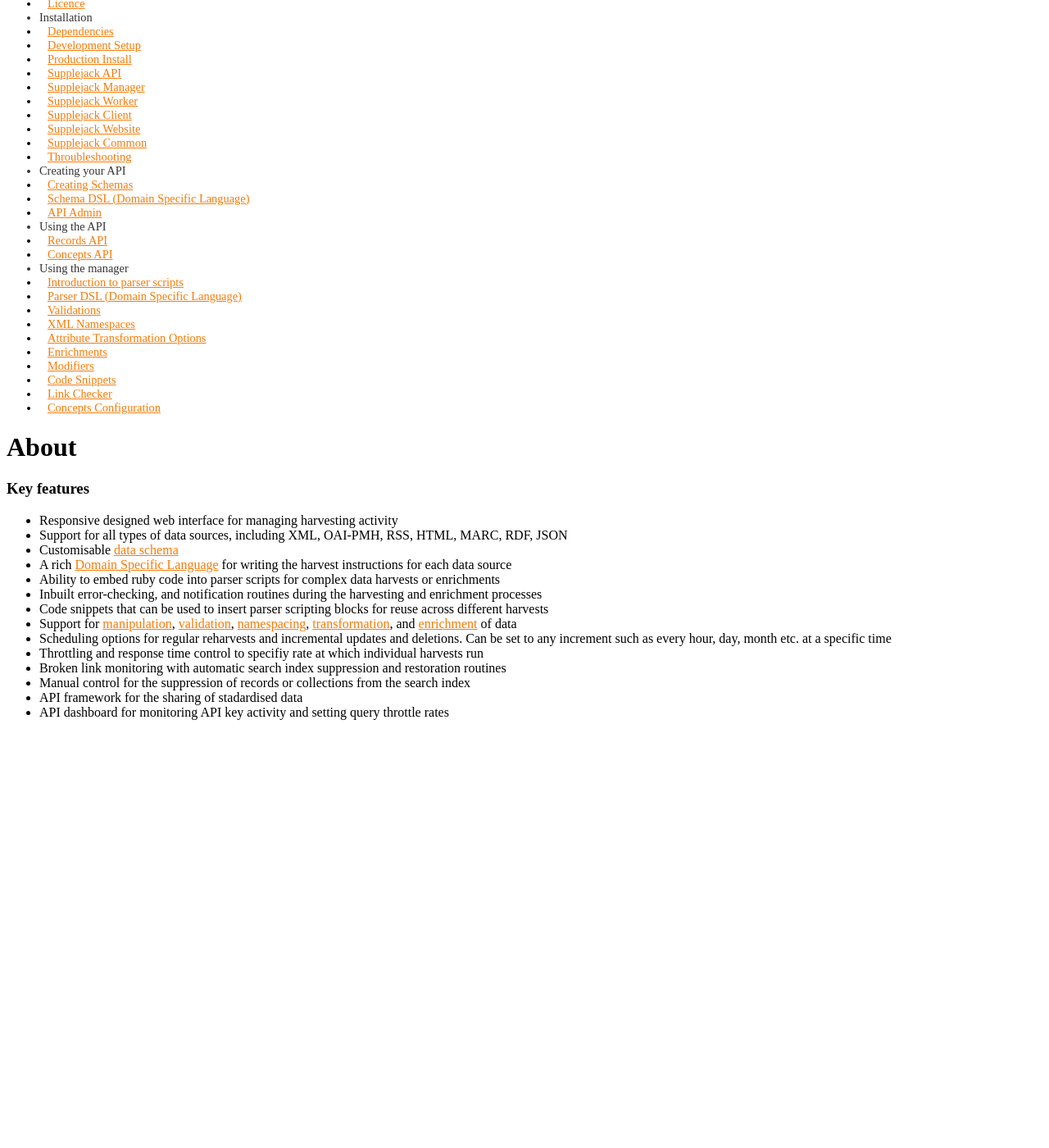
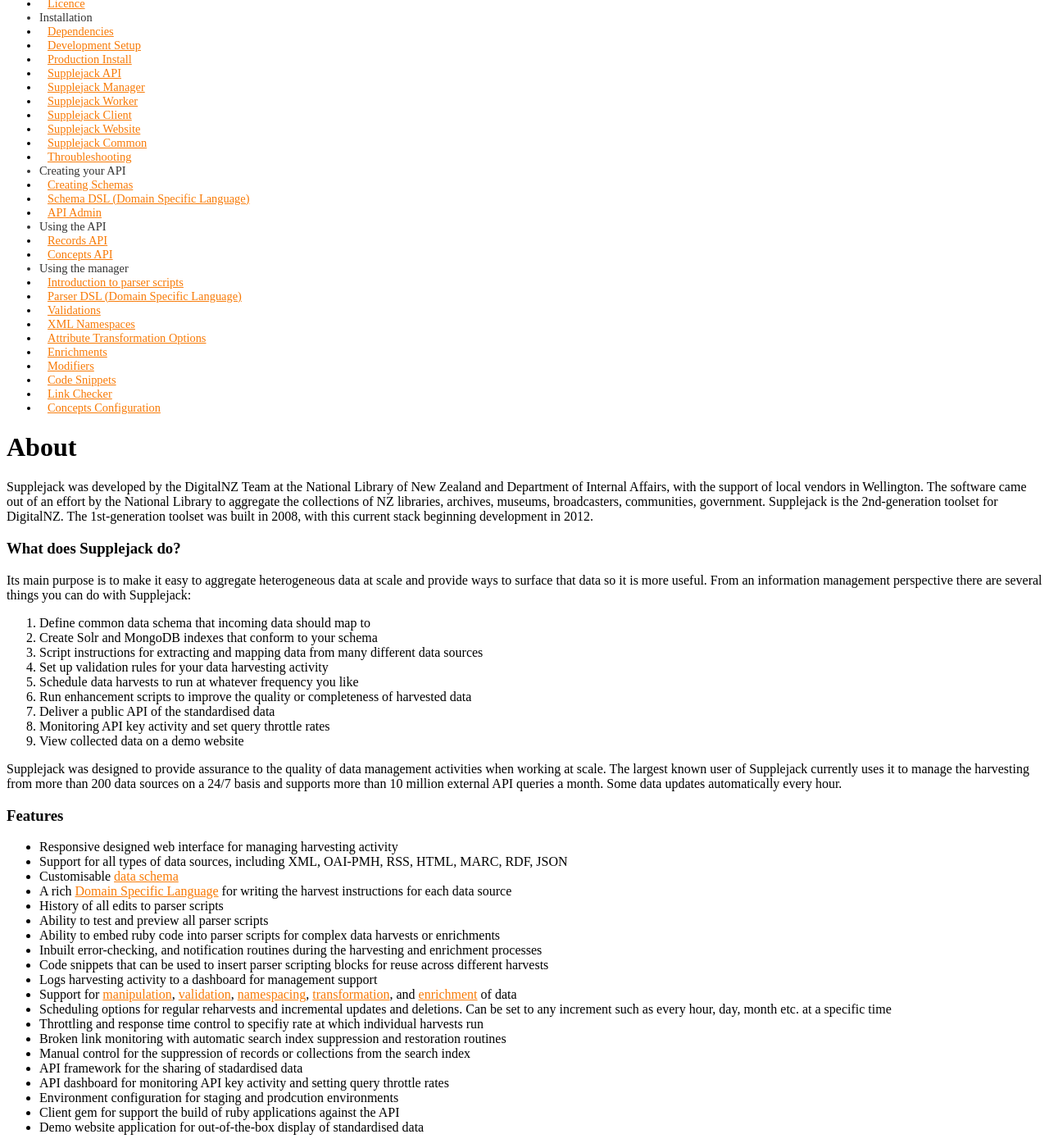
Before and after one commit to DigitalNZ/supplejack, a Jekyll site: the page built from about.md, in a window 1280 px wide and 1400 px high, scrolled down 176 px. Shown: the whole window at 82% size. Built offline with Jekyll 4.4.1, drawn with Linux system fonts in a browser that asks for light colours; Markdown is read by kramdown in place of the engine named in the settings; a style sheet for code colours, icons or effects is not loaded; before the commit the page ends 1070 px from its top, so only the background shows below that.

Commit message:
What does SUpplejack do

```diff
--- a/about.md
+++ b/about.md
@@ -4,15 +4,36 @@
 category: supplejack
 ---
 
-### Key features
+Supplejack was developed by the DigitalNZ Team at the National Library of New Zealand and Department of Internal Affairs, with the support of local vendors in Wellington. The software came out of an effort by the National Library to aggregate the collections of NZ libraries, archives, museums, broadcasters, communities, government. Supplejack is the 2nd-generation toolset for DigitalNZ. The 1st-generation toolset was built in 2008, with this current stack beginning development in 2012.
+
+### What does Supplejack do?
+
+Its main purpose is to make it easy to aggregate heterogeneous data at scale and provide ways to surface that data so it is more useful. From an information management perspective there are several things you can do with Supplejack:
+
+1. Define common data schema that incoming data should map to
+2. Create Solr and MongoDB indexes that conform to your schema
+3. Script instructions for extracting and mapping data from many different data sources
+4. Set up validation rules for your data harvesting activity
+5. Schedule data harvests to run at whatever frequency you like
+6. Run enhancement scripts to improve the quality or completeness of harvested data
+7. Deliver a public API of the standardised data
+8. Monitoring API key activity and set query throttle rates
+8. View collected data on a demo website
+
+Supplejack was designed to provide assurance to the quality of data management activities when working at scale. The largest known user of Supplejack currently uses it to manage the harvesting from more than 200 data sources on a 24/7 basis and supports more than 10 million external API queries a month. Some data updates automatically every hour.
+
+### Features
 
 * Responsive designed web interface for managing harvesting activity
 * Support for all types of data sources, including XML, OAI-PMH, RSS, HTML, MARC, RDF, JSON
 * Customisable [data schema](http://digitalnz.github.io/supplejack/api/creating-a-schema.html)
 * A rich [Domain Specific Language](http://digitalnz.github.io/supplejack/manager/introduction-to-parser-scripts.html) for writing the harvest instructions for each data source
+* History of all edits to parser scripts
+* Ability to test and preview all parser scripts
 * Ability to embed ruby code into parser scripts for complex data harvests or enrichments
 * Inbuilt error-checking, and notification routines during the harvesting and enrichment processes
 * Code snippets that can be used to insert parser scripting blocks for reuse across different harvests
+* Logs harvesting activity to a dashboard for management support
 * Support for [manipulation](http://digitalnz.github.io/supplejack/manager/modifiers.html), [validation](http://digitalnz.github.io/supplejack/manager/validations.html), [namespacing](http://digitalnz.github.io/supplejack/manager/xml-namespaces.html), [transformation](http://digitalnz.github.io/supplejack/manager/attribute-transformation-options.html), and [enrichment](http://digitalnz.github.io/supplejack/manager/enrichments.html) of data
 * Scheduling options for regular reharvests and incremental updates and deletions. Can be set to any increment such as every hour, day, month etc. at a specific time
 * Throttling and response time control to specifiy rate at which individual harvests run
@@ -20,3 +41,6 @@
 * Manual control for the suppression of records or collections from the search index
 * API framework for the sharing of stadardised data
 * API dashboard for monitoring API key activity and setting query throttle rates
+* Environment configuration for staging and prodcution environments
+* Client gem for support the build of ruby applications against the API
+* Demo website application for out-of-the-box display of standardised data
```
